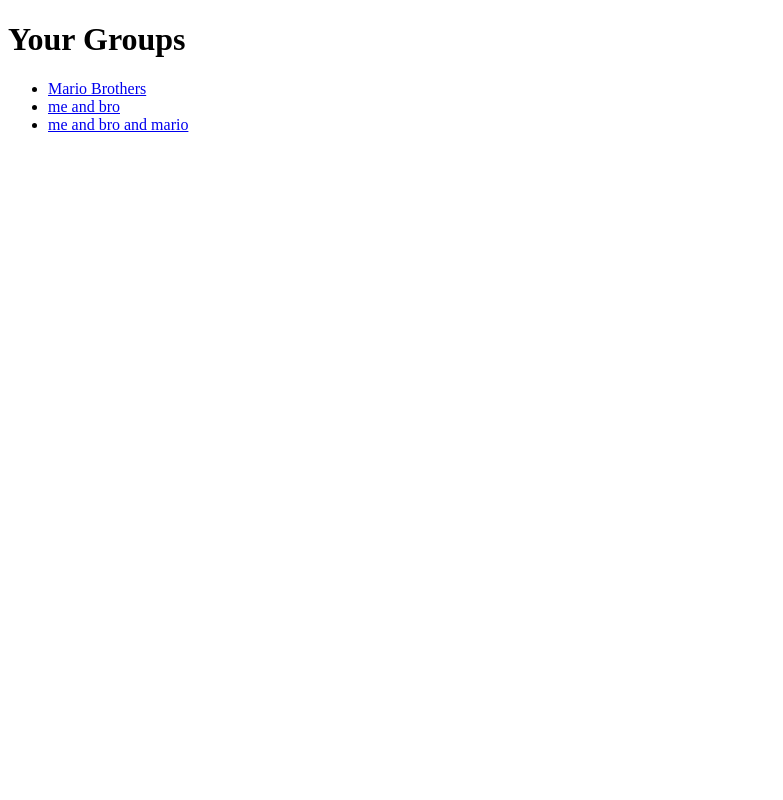
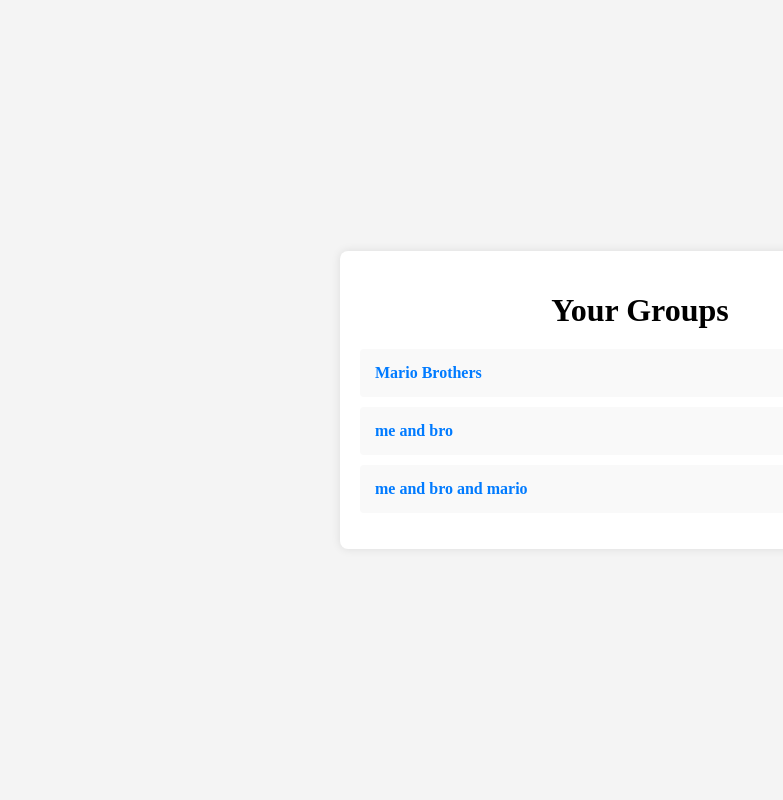
Before and after one commit to tanukiJami/Splittle, a Django app: template splittle/groups/templates/viewGroups.html in a window 1280 px wide. Shown: the whole page, without its empty margins (0-783 px from the left). Run offline with Django 5.2, Linux system fonts and the light colour scheme; the template is opened without the code that fills it: values that come from a table or form of the project are taken from there, others are empty.

Commit message:
Updated viewGroups page.

```diff
--- a/splittle/groups/templates/viewGroups.html
+++ b/splittle/groups/templates/viewGroups.html
@@ -4,15 +4,61 @@
     <meta charset="UTF-8">
     <meta name="viewport" content="width=device-width, initial-scale=1.0">
     <title>Joined Groups</title>
+    <style>
+        body {
+            display: flex;
+            justify-content: center;
+            align-items: center;
+            height: 100vh;
+            margin: 0;
+            background-color: #f4f4f4;
+        }
+        .container {
+            background: white;
+            border-radius: 8px;
+            padding: 20px;
+            box-shadow: 0 0 10px rgba(0, 0, 0, 0.1);
+            max-width: 600px;
+            width: 100%;
+            box-sizing: border-box;
+            text-align: center;
+        }
+        h1 {
+            margin-bottom: 20px;
+        }
+        ul {
+            list-style-type: none;
+            padding: 0;
+        }
+        li {
+            background-color: #f9f9f9;
+            margin: 10px 0;
+            padding: 15px;
+            border-radius: 4px;
+            text-align: left;
+        }
+        .group-item a {
+            text-decoration: none;
+            color: #007bff;
+            font-weight: bold;
+        }
+        .group-item a:hover {
+            text-decoration: underline;
+        }
+        p {
+            color: #333;
+            font-size: 16px;
+        }
+    </style>
 </head>
-
 <body>
+    <div class="container">
         <h1>Your Groups</h1>
 
         {% if user_groups %}
             <ul>
                 {% for group in user_groups %}
-                <li>
+                    <li class="group-item">
                         <a href="{% url 'bills' group.id %}">{{ group.name }}</a>
                     </li>
                 {% endfor %}
@@ -20,5 +66,6 @@
         {% else %}
             <p>You are not part of any groups yet.</p>
         {% endif %}
+    </div>
 </body>
 </html>
```
Lines whose indentation alone changed are shown as unchanged.
